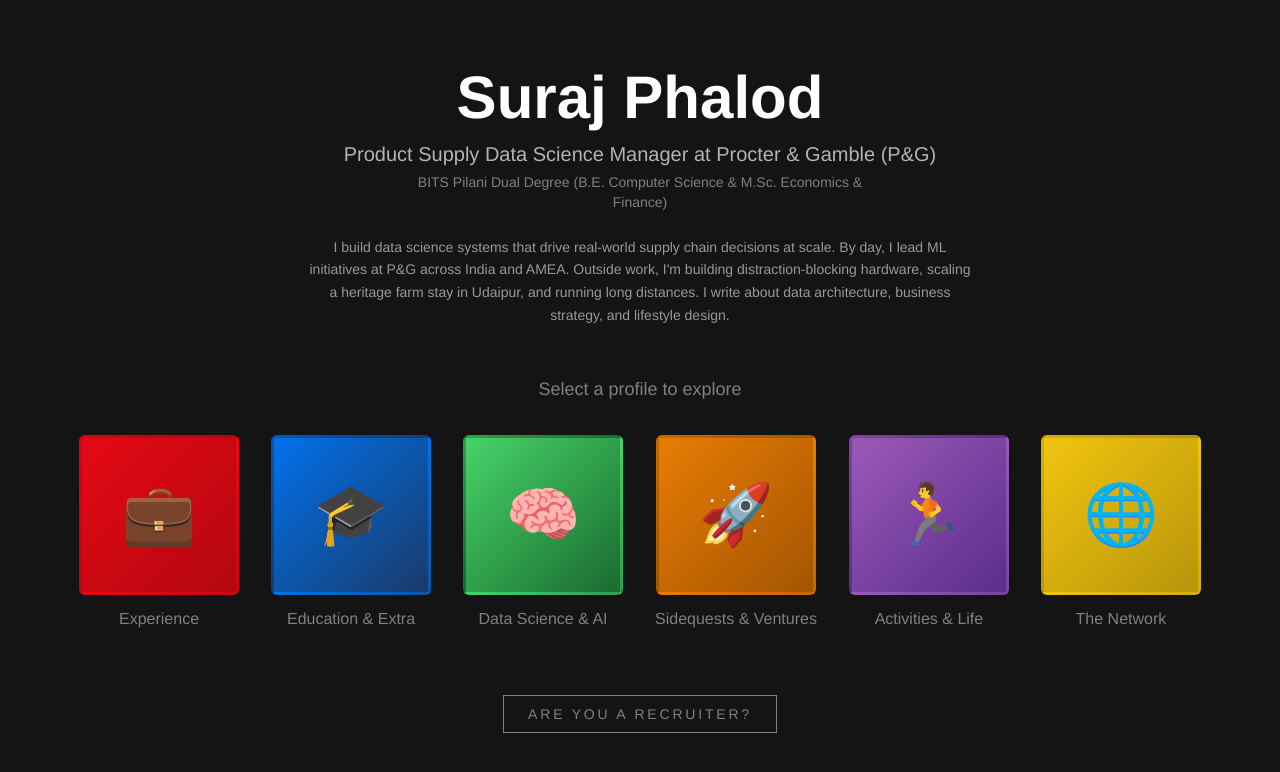
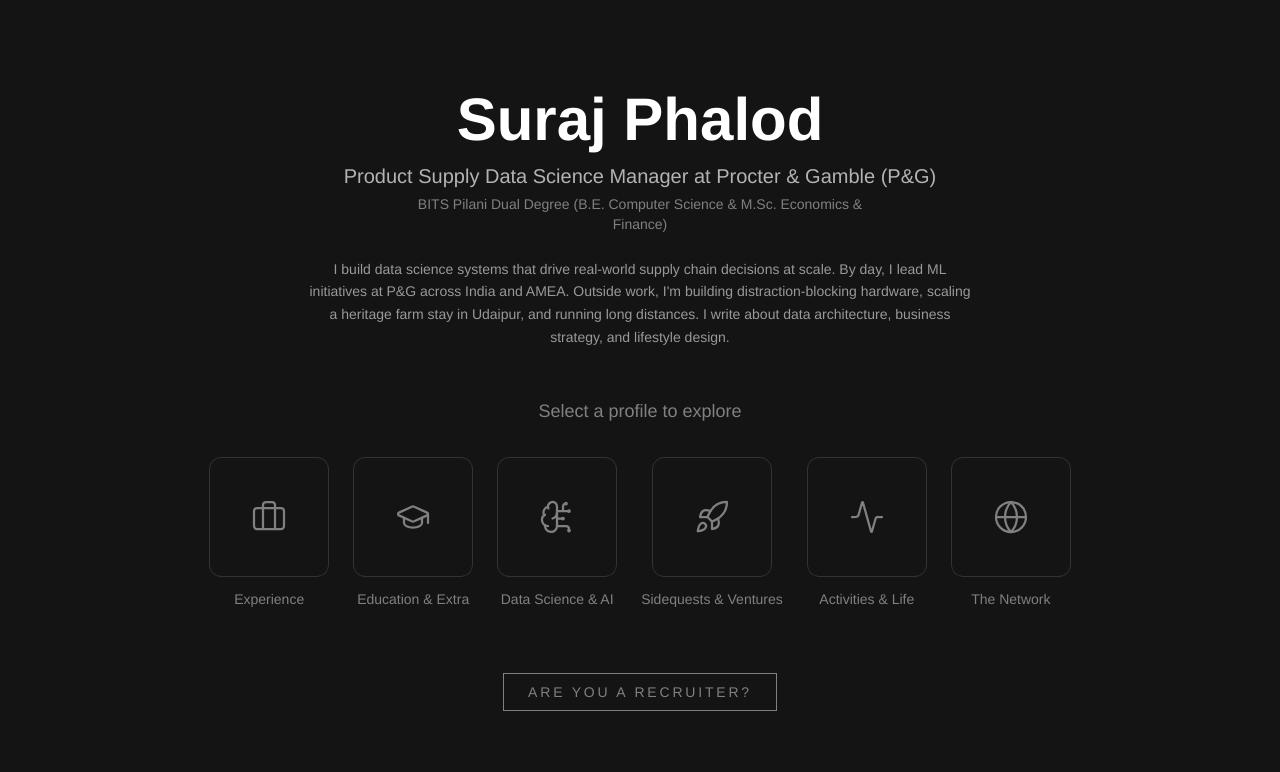
Before and after one commit to surpha/suraj-portfolio, a Next.js app: page / in a window 1280 px wide. Shown: the top 772 px of the page. Built offline with nearby package versions, Linux system fonts and the light colour scheme.

Commit message:
ui: minimalist profile cards with lucide icons, remove colored gradients

```diff
--- a/src/components/DomainSelector.tsx
+++ b/src/components/DomainSelector.tsx
@@ -3,6 +3,15 @@
 import { motion } from "framer-motion";
 import { useRouter } from "next/navigation";
 import { DomainConfig, PersonalMetadata } from "@/types";
+import {
+  Briefcase,
+  GraduationCap,
+  BrainCircuit,
+  Rocket,
+  Activity,
+  Globe,
+} from "lucide-react";
+import { type ReactNode } from "react";
 
 interface DomainSelectorProps {
   domains: DomainConfig[];
@@ -10,13 +19,13 @@
   onSelect: (domainId: string) => void;
 }
 
-const profileIcons: Record<string, string> = {
-  experience: "💼",
-  education: "🎓",
-  "data-science": "🧠",
-  sidequests: "🚀",
-  activities: "🏃",
-  network: "🌐",
+const profileIcons: Record<string, ReactNode> = {
+  experience: <Briefcase size={36} strokeWidth={1.5} />,
+  education: <GraduationCap size={36} strokeWidth={1.5} />,
+  "data-science": <BrainCircuit size={36} strokeWidth={1.5} />,
+  sidequests: <Rocket size={36} strokeWidth={1.5} />,
+  activities: <Activity size={36} strokeWidth={1.5} />,
+  network: <Globe size={36} strokeWidth={1.5} />,
 };
 
 export default function DomainSelector({ domains, personal, onSelect }: DomainSelectorProps) {
@@ -61,32 +70,25 @@
           Select a profile to explore
         </p>
 
-        <div className="flex flex-wrap items-start justify-center gap-6 sm:gap-8">
+        <div className="flex flex-wrap items-start justify-center gap-5 sm:gap-6">
           {domains.map((domain, index) => (
             <motion.button
               key={domain.id}
-              initial={{ opacity: 0, scale: 0.8 }}
-              animate={{ opacity: 1, scale: 1 }}
-              transition={{ duration: 0.4, delay: index * 0.08 }}
+              initial={{ opacity: 0, y: 20 }}
+              animate={{ opacity: 1, y: 0 }}
+              transition={{ duration: 0.4, delay: index * 0.06 }}
               onClick={() => onSelect(domain.id)}
               className="group flex flex-col items-center gap-3"
             >
-              {/* Profile avatar */}
               <motion.div
-                whileHover={{ scale: 1.05 }}
-                whileTap={{ scale: 0.95 }}
-                className={`profile-avatar-${index % 6} flex h-[120px] w-[120px] items-center justify-center rounded-md sm:h-[140px] sm:w-[140px] lg:h-[160px] lg:w-[160px]`}
-                style={{
-                  border: "3px solid transparent",
-                }}
+                whileHover={{ scale: 1.05, borderColor: "rgba(255,255,255,0.5)" }}
+                whileTap={{ scale: 0.97 }}
+                className="flex h-[100px] w-[100px] items-center justify-center rounded-xl border border-[#333] bg-transparent text-[#808080] transition-colors group-hover:text-white sm:h-[120px] sm:w-[120px]"
               >
-                <span className="text-5xl sm:text-6xl">
-                  {profileIcons[domain.id] ?? "📂"}
-                </span>
+                {profileIcons[domain.id] ?? <Briefcase size={36} strokeWidth={1.5} />}
               </motion.div>
 
-              {/* Profile name */}
-              <span className="text-sm text-[#808080] transition-colors group-hover:text-white sm:text-base">
+              <span className="text-xs text-[#808080] transition-colors group-hover:text-white sm:text-sm">
                 {domain.title}
               </span>
             </motion.button>
```
